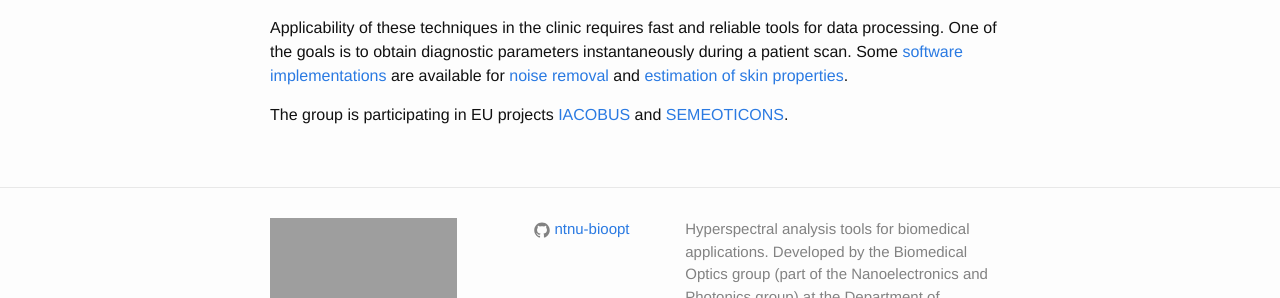
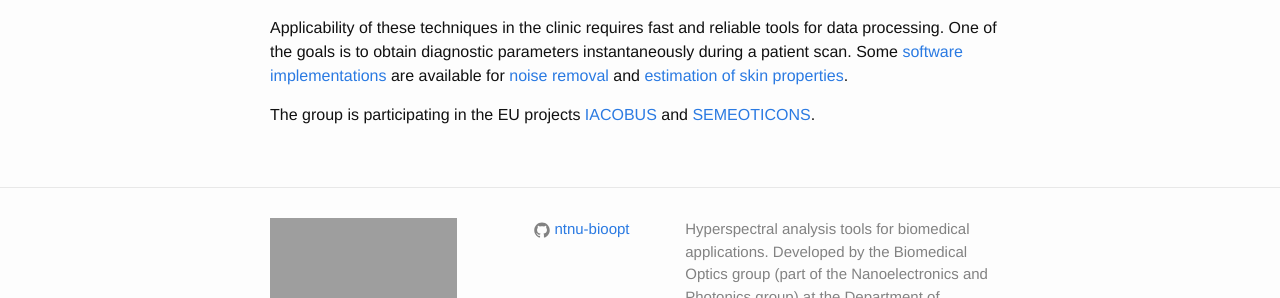
Before and after one commit to ntnu-bioopt/ntnu-bioopt.github.io, a Jekyll site: the page built from research.md, in a window 1280 px wide. Shown: the part 418-716 px from the top of the page. Built offline with Jekyll 4.4.1, drawn with Linux system fonts in a browser that asks for light colours.

Commit message:
Added missing 'the'.

```diff
--- a/research.md
+++ b/research.md
@@ -33,6 +33,6 @@ instantaneously during a patient scan. Some <a href="{{ site.url }}/software">so
 </p>
 
 
-<p>The group is participating in EU projects
+<p>The group is participating in the EU projects
 <a href="http://www.iacobus-fp7.eu/">IACOBUS</a> and <a href="http://www.semeoticons.eu/">SEMEOTICONS</a>.
 </p>
```
